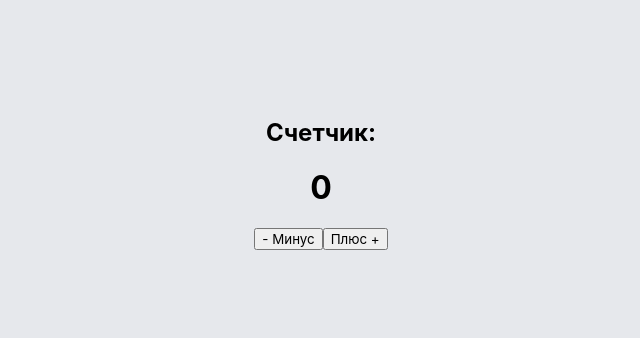
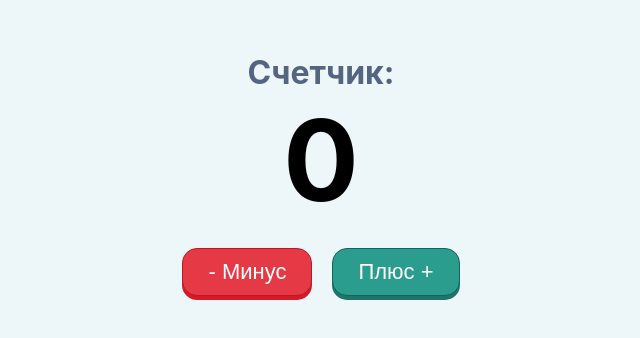
Before and after one commit to Ruzan45/6-projects, a React (Create React App) app: page / in a window 1280 px wide. Shown: the part 226-564 px from the top of the page, without its empty margins (319-959 px from the left). Built offline with nearby package versions, Linux system fonts and the light colour scheme.

Commit message:
исправил стили

```diff
--- a/src/index.scss
+++ b/src/index.scss
@@ -1,13 +1,10 @@
-* {
+body {
+  margin: 0;
   font-family: -apple-system, BlinkMacSystemFont, 'Segoe UI', 'Roboto', 'Oxygen', 'Ubuntu',
     'Cantarell', 'Fira Sans', 'Droid Sans', 'Helvetica Neue', sans-serif;
-}
-
-body {
-  margin: 0;
   -webkit-font-smoothing: antialiased;
   -moz-osx-font-smoothing: grayscale;
-  background-color: #e6e8ec;
+  background-color: #edf6f9;
 }
 
 .App {
@@ -16,95 +13,61 @@ body {
   justify-content: center;
   height: 100vh;
   text-align: center;
-}
 
-.open-modal-btn {
-  background: #fff;
-  padding: 18px 25px;
-  border-radius: 20px;
-  font-weight: 500;
-  border: 0;
-  outline: none;
-  font-size: 22px;
-  cursor: pointer;
-  line-height: 23px;
-  box-shadow: 0 3px 5px rgba(0, 0, 0, 0.1);
-  transition: all 0.1s ease-in-out;
+  h1 {
+    color: #000;
+    font-size: 7rem;
+    margin: 0;
+    margin-bottom: 20px;
 
-  &:hover {
-    box-shadow: 0 8px 10px rgba(0, 0, 0, 0.1);
-    transform: translateY(-1px);
+    &.plus {
+      color: #2a9d8f;
+    }
+
+    &.minus {
+      color: #e63946;
+    }
   }
 
-  &:active {
-    box-shadow: 0 1px 1px rgba(0, 0, 0, 0.1);
-    transform: translateY(0);
-  }
-}
-
-.overlay {
-  position: absolute;
-  left: 0;
-  top: 0;
-  width: 100%;
-  height: 100%;
-  background-color: rgba(0, 0, 0, 0.4);
-  transition: all 0.5s ease-in-out;
-}
-
-.modal {
-  background-color: #fff;
-  width: 70%;
-  max-width: 500px;
-  max-height: 300px;
-  padding: 40px 30px;
-  border-radius: 10px;
-  position: absolute;
-  left: 50%;
-  top: 50%;
-  transform: translate(-50%, -50%);
-  box-shadow: 0 3px 5px rgba(0, 0, 0, 0.1);
-  transition: all 0.5s ease-in-out;
-
-  img {
-    border-radius: 5px;
-    width: 100%;
+  h2 {
+    font-size: 2rem;
+    margin: 0;
+    color: #556581;
   }
 
-  svg {
-    position: absolute;
-    right: 10px;
-    top: 10px;
-    height: 24px;
-    width: 24px;
-    opacity: 0.3;
+  button {
+    background: transparent;
+    border: 2px solid transparent;
+    text-align: center;
+    font-size: 22px;
+    border-radius: 15px;
+    padding: 10px 25px;
     cursor: pointer;
+    margin: 0 10px;
+    transition: all 0.05s ease-in-out;
+
+    &.minus {
+      background-color: #e63946;
+      color: #fff;
+      box-shadow: 0 4px 0 darken(#e63946, 10%);
+      border: 1px solid darken(#e63946, 15%);
+    }
+
+    &.plus {
+      background-color: #2a9d8f;
+      color: #fff;
+      box-shadow: 0 4px 0 darken(#2a9d8f, 10%);
+      border: 1px solid darken(#2a9d8f, 15%);
+    }
 
     &:hover {
-      opacity: 1;
+      transform: translateY(-2px);
+      box-shadow: 0px 7px 8px 1px rgb(63, 56, 56)
+    }
+
+    &:active {
+      transform: translateY(2px);
+      box-shadow: none;
     }
   }
 }
-
-.overlay.animated {
-  opacity: 0;
-  visibility: hidden;
-
-  .modal {
-    opacity: 0;
-    visibility: hidden;
-    transform: translate(-50%, -30%);
-    transition-delay: 0.2s;
-  }
-
-  &.show {
-    opacity: 1;
-    visibility: visible;
-
-    .modal {
-      opacity: 1;
-      visibility: visible;
-      transform: translate(-50%, -50%);
-    }
-  }
-}
```
